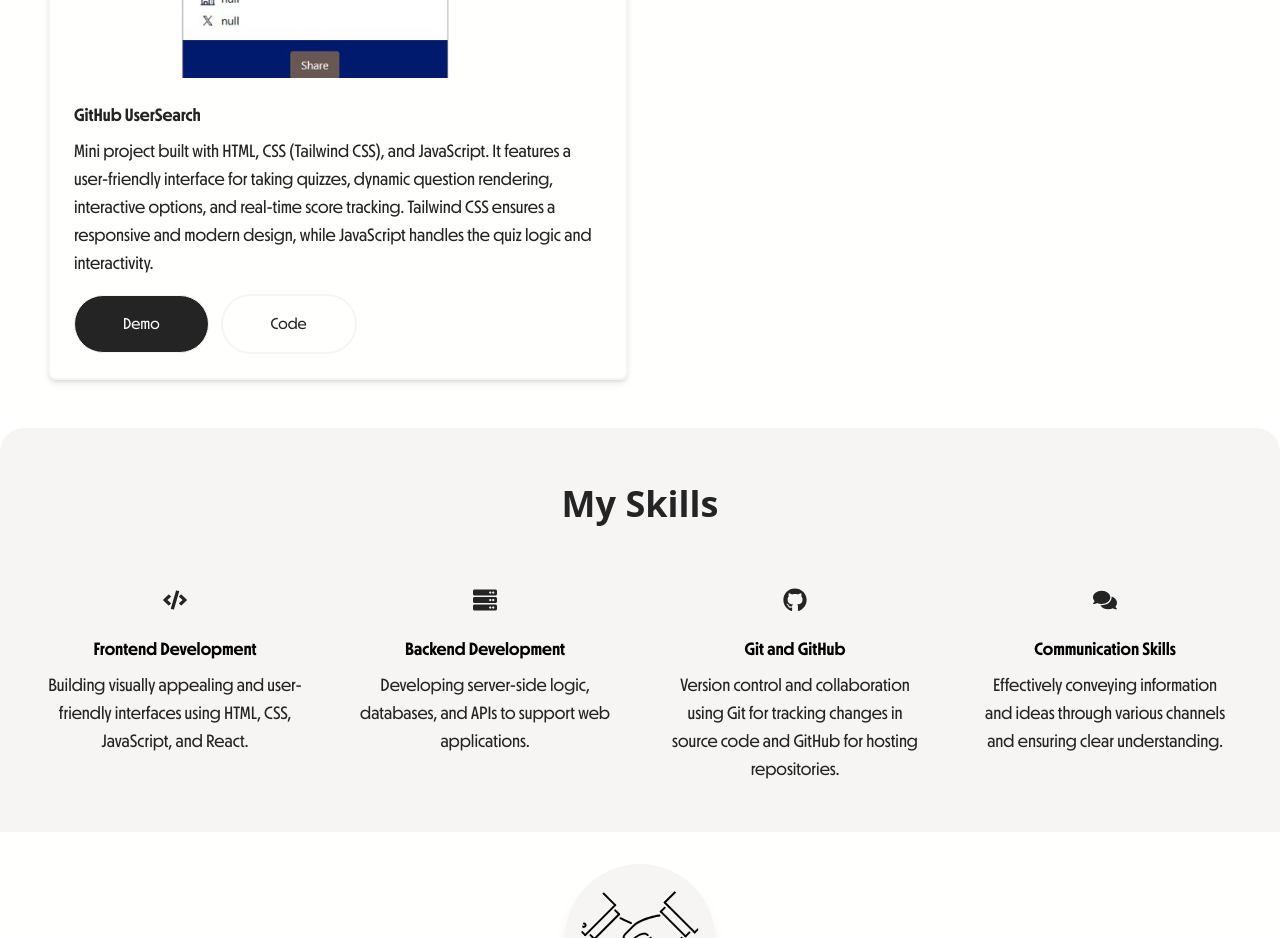
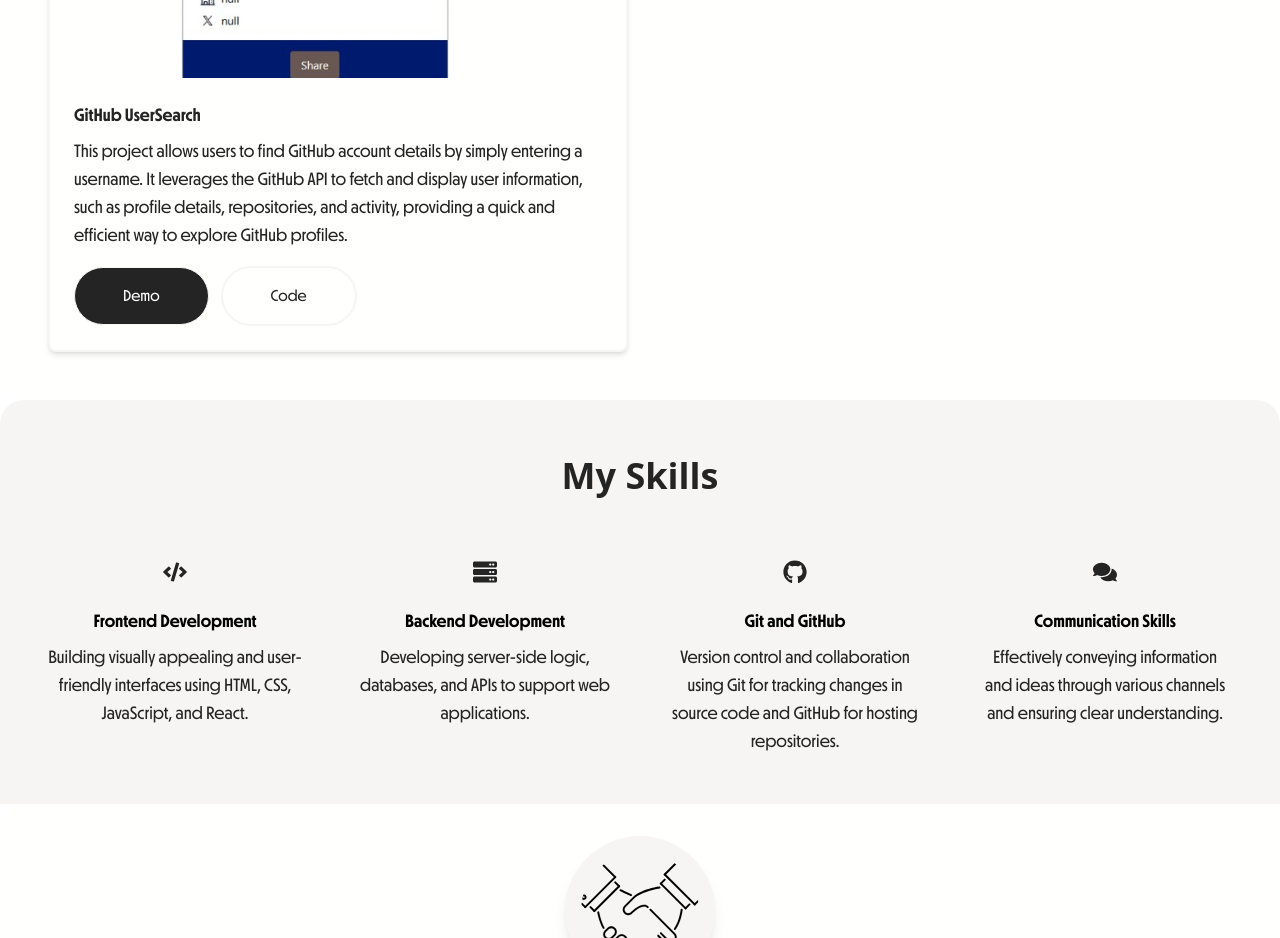
Before and after one commit to Rishabh2024/Portfolio-Rishabh, a React (Vite) app: page / in a window 1280 px wide. Shown: the part 2240-3178 px from the top of the page. Built offline with nearby package versions, Linux system fonts and the light colour scheme.

Commit message:
Initial commit

```diff
--- a/data.js
+++ b/data.js
@@ -46,7 +46,7 @@ export const projectData = [
   {
     name: "GitHub UserSearch",
     description:
-      "Mini project built with HTML, CSS (Tailwind CSS), and JavaScript. It features a user-friendly interface for taking quizzes, dynamic question rendering, interactive options, and real-time score tracking. Tailwind CSS ensures a responsive and modern design, while JavaScript handles the quiz logic and interactivity. ",
+      "This project allows users to find GitHub account details by simply entering a username. It leverages the GitHub API to fetch and display user information, such as profile details, repositories, and activity, providing a quick and efficient way to explore GitHub profiles.",
 
     img: "/images/githubuser.png",
     demoLink: "https://github-user-search-eosin-eight.vercel.app/",
```
